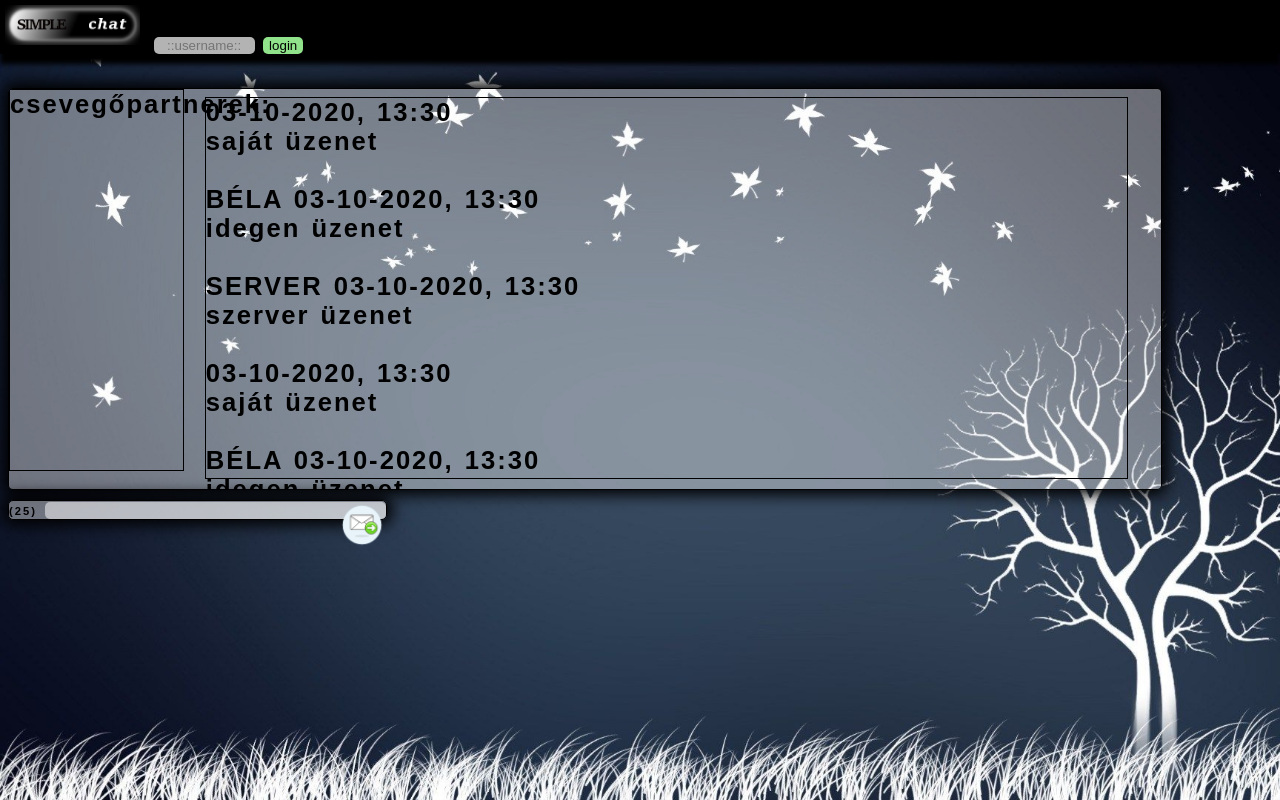
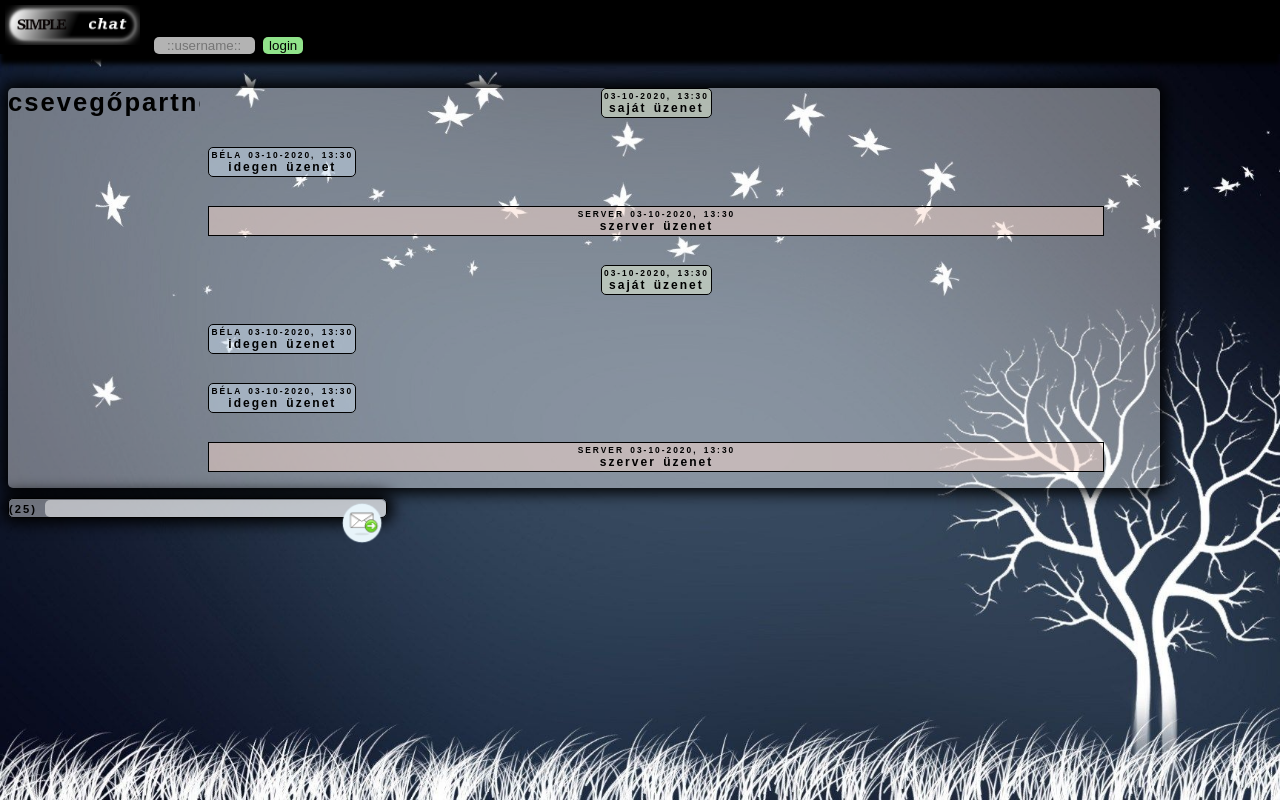
Before and after one commit to geer26/simple_chat, a Flask app: page / in a window 1280 px wide. Run offline with Flask 2, Linux system fonts and the light colour scheme.

Commit message:
v1.0
(cherry picked from commit 37f88f920b51bcbac2624a82673c56e01e4e17ba)

```diff
--- a/static/css/base.css
+++ b/static/css/base.css
@@ -36,46 +36,41 @@ body{
 }
 
 .messages{
-    position: relative;
-    display: block;
+    display: inline-block;
+    margin: auto;
     width: 90vw;
     height: 50vh;
-    border: 1px solid black;
+    /*border: 1px solid black;*/
     border-radius: 5px;
-    overflow: auto;
+    overflow: none;
     background-color: rgba(255,255,255,0.4);
     box-shadow: 0px 0px 15px 5px rgba(0,0,0,1);
     transition: 0.3s;
     margin-bottom: 10px;
+    padding:0;
 }
 
 .messages:hover{
     box-shadow: 0px 0px 15px 5px rgba(30,115,189,1);
-    border: 1px solid rgba(30,115,189,1);
+    /*border: 1px solid rgba(30,115,189,1);*/
 }
 
 .users{
     display: inline-block;
-    position: absolute:
-    left: 2%;
-    top: 2%;
-    border: 1px solid black;
-    height: 95%;
-    width: 15%;
-    margin: auto;
+    margin: 0;
+    height: 100%;
+    width: 15vw;
     font-size: 2vw;
+    overflow: auto;
 }
 
 .textflow{
     display: inline-block;
-    position: absolute;
-    top: 2%;
-    left: 17%;
-    border: 1px solid black;
-    height: 95%;
-    width: 80%;
-    margin: auto;
+    margin: 0;
+    height: 100%;
+    width: 70vw;
     font-size: 2vw;
+    overflow: auto;
 }
 
 .actual_message{
@@ -203,3 +198,43 @@ body{
 .viking:hover{
     max-width: 75px;
 }
+
+
+/* messages */
+
+.ownmessage{
+    display: block;
+    margin: auto;
+    width: fit-content;
+    font-size: 1.5vh;
+    padding: 2px;
+    border: 1px solid black;
+    border-radius: 5px;
+    background-color: rgba(236, 247, 218, 0.5);
+    text-align: center;
+}
+
+.foreignmessage{
+    display: block;
+    width: fit-content;
+    font-size: 1.5vh;
+    padding: 2px;
+    border: 1px solid black;
+    border-radius: 5px;
+    background-color: rgba(202, 219, 237, 0.5);
+    text-align: center;
+}
+
+.servermessage{
+    display: block;
+    text-align: center;
+    font-size: 1.5vh;
+    padding: 2px;
+    border: 1px solid black;
+    background-color: rgba(252, 219, 207, 0.5);
+}
+
+.stamp{
+    text-align: center;
+    font-size: 70%;
+}
--- a/static/js/controller.js
+++ b/static/js/controller.js
@@ -22,8 +22,25 @@ $( document ).ready(function(){
 
 //bejövő új üzenet, a 'newmessage' eseménynévvel azonosítjuk
 //eseménykódok!!!
+// 1XX - szerveroldali események
+// 101 - új üzenet a beszélgetésfolyamba
+// 102 - felhasználóváltozás a felhasználóblokkban-belépés
+// 103 - felhasználóváltozás a felhasználóblokkban-kilépés
+// 2XX - kliensoldali események
+// 201 - új üzenet küldése mindenkinek
 socket.on('newmessage', function(data){
     console.log('SERVER SENT NEWMESSAGE: ' + data);
+    switch (data['event']){
+        case 101:
+            showmessage(data);
+            break;
+        case 102:
+            adduser(data);
+            break;
+        case 103:
+            deluser(data);
+            break;
+    }
 });
 
 
@@ -56,7 +73,7 @@ socket.on('login', function(data){
         $('#uname').hide();
         $('#login').hide();
         $('#logout').show();
-        //üzenet az egész szobába!
+        //üzenet az egész szobának!
     };
 
 });
@@ -84,7 +101,7 @@ $('#send_icon').click(function(){
 
     else{
         //ha van benne szöveg, be is vagyunk jelentkezve, elküldjük a szervernek a felhasználónévvel
-        send_message('newmessage', {sender: username, message: $('#ac_message').val()})
+        send_message('newmessage', {event:201 ,sender: username, message: $('#ac_message').val()})
         //és kitöröljük az input tartalmát
         $('#ac_message').val('');
     }
@@ -108,3 +125,18 @@ $('#login').click(function(){
 function send_message(e_name,message){
     socket.emit(e_name,message);
 };
+
+//másik felhasználó belép, hozzáadás a felhasználói blokkba
+function adduser(data){
+
+};
+
+
+//másik felhasználó kilép, eltávolítás a felhasználói blokkból
+function deluser(data){
+};
+
+
+//üzenet megjelenítése az üzenetfolyamban
+function showmessage(data){
+};
```
Also changed, not shown: templates/message_temp.html (+0 -13 lines), templates/userflow.html (added, +21 -0 lines).
